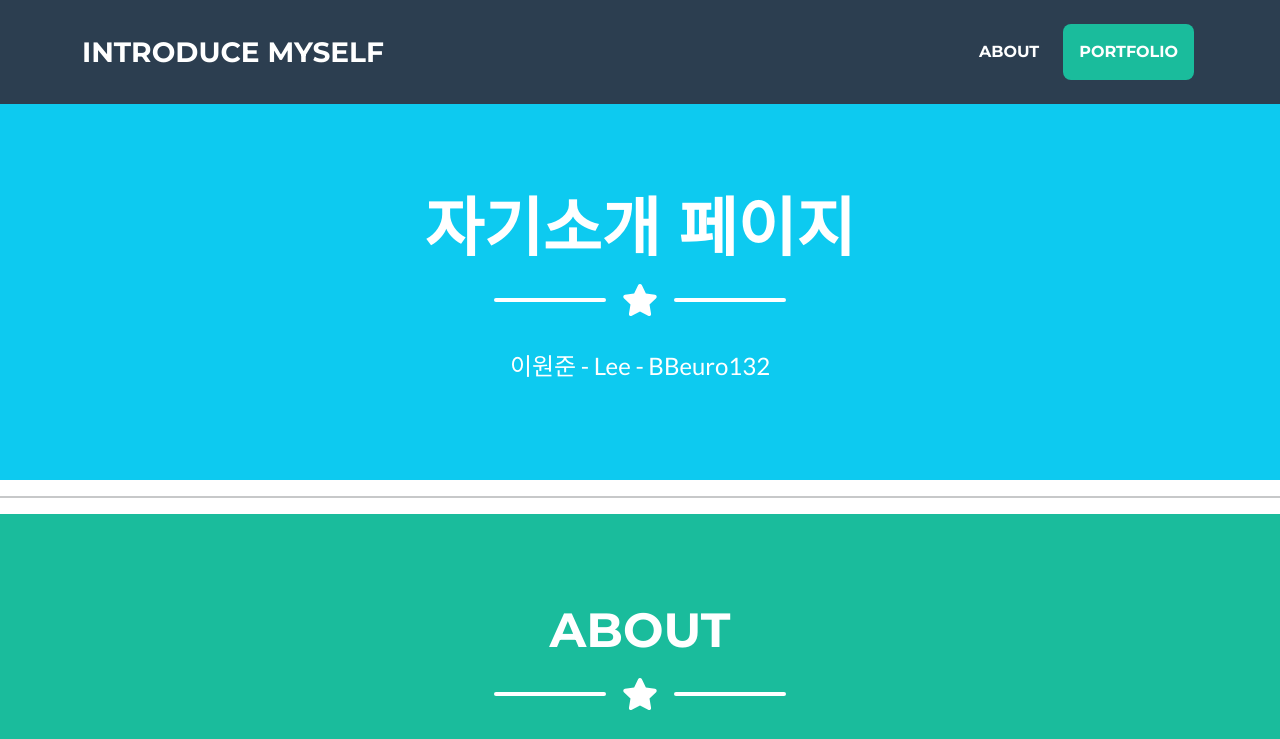
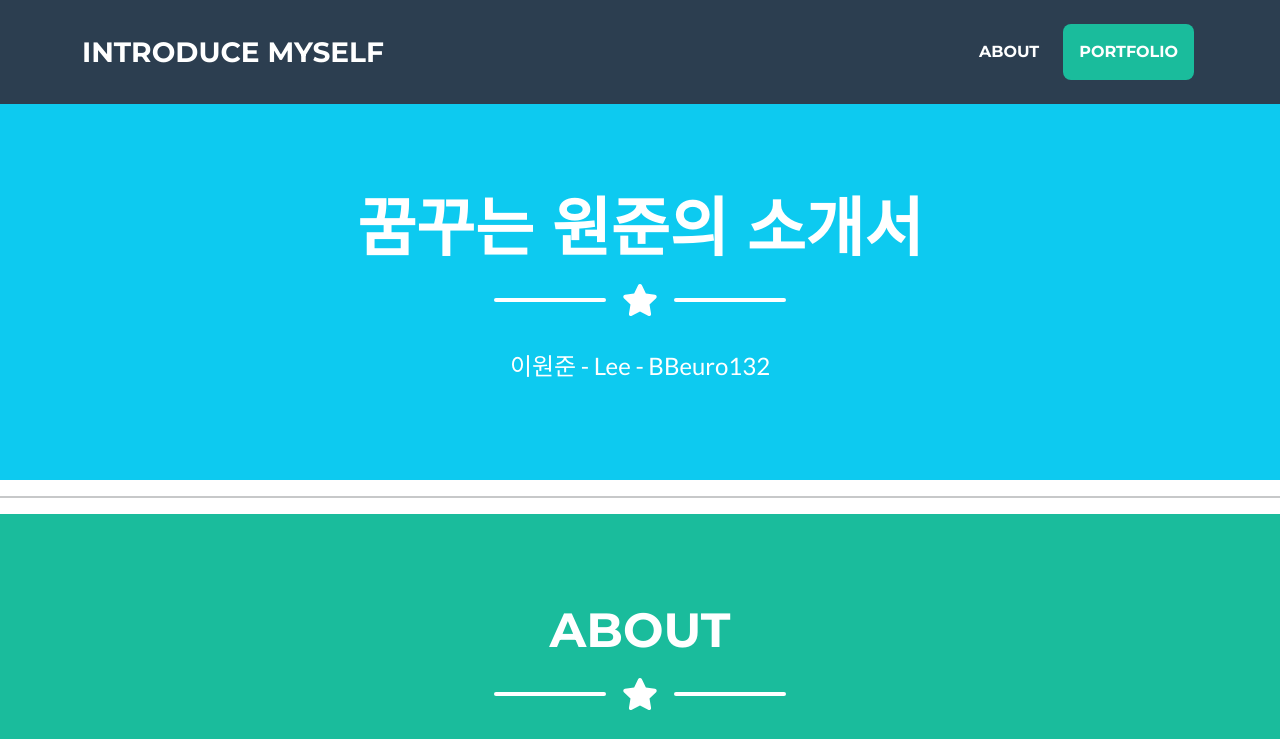
Before and after one commit to bbeuro132/Lee_BBdollar, a plain HTML site: page index.html in a window 1280 px wide. Shown: the top 739 px of the page. Drawn offline with nearby package versions, Linux system fonts and the light colour scheme.

Commit message:
Update index.html

```diff
--- a/index.html
+++ b/index.html
@@ -41,7 +41,7 @@
                 <!-- Masthead Avatar Image-->
 
                 <!-- Masthead Heading-->
-                <h1 class="masthead-heading text-uppercase mb-0">자기소개 페이지</h1>
+                <h1 class="masthead-heading text-uppercase mb-0">꿈꾸는 원준의 소개서</h1>
                 <!-- Icon Divider-->
                 <div class="divider-custom divider-light">
                     <div class="divider-custom-line"></div>
```
